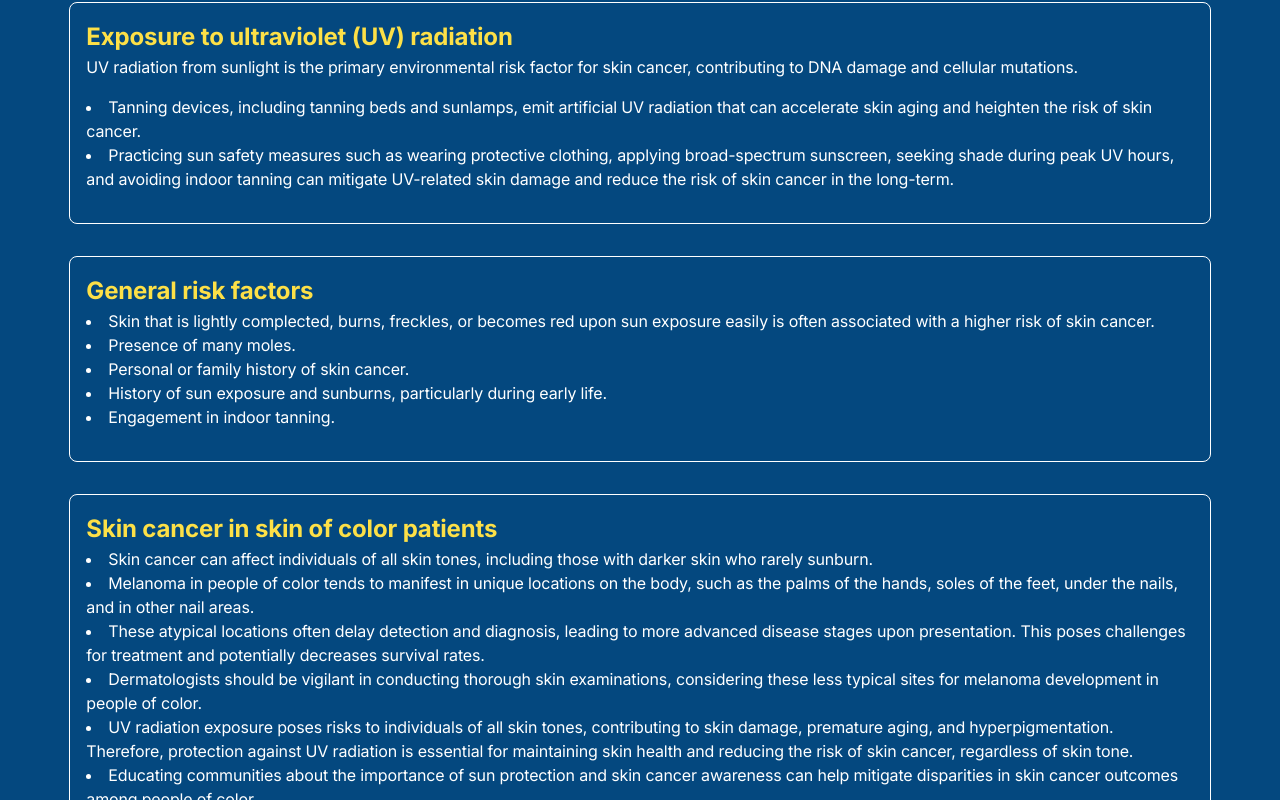
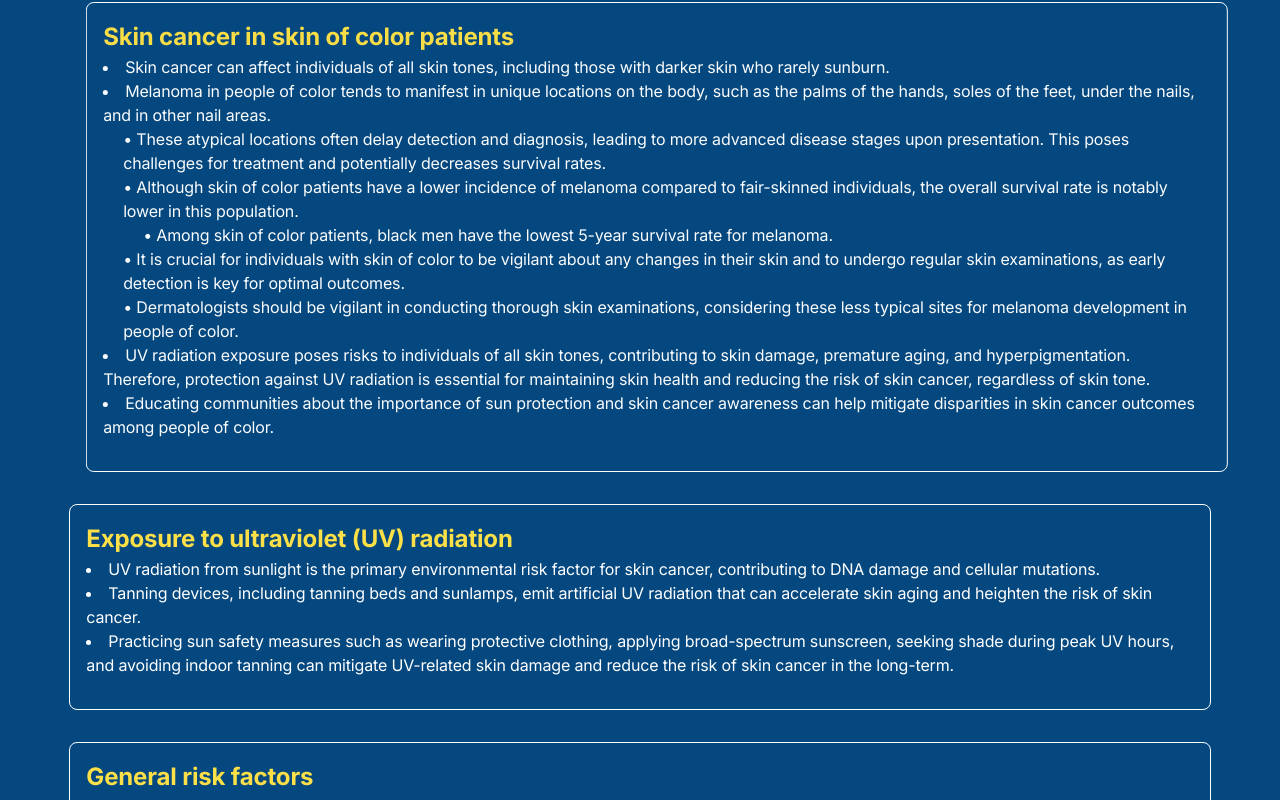
Before and after one commit to ramya72002/umkc, a Next.js app: page / in a window 1280 px wide. Shown: the part 1840-2640 px from the top of the page. Built offline with nearby package versions, Linux system fonts and the light colour scheme.

Commit message:
changes done as per pr

```diff
--- a/components/cancerFacts.tsx
+++ b/components/cancerFacts.tsx
@@ -76,15 +76,35 @@ export default function CancerFacts() {
               <li>When detected early, melanoma has a 5-year survival rate of 99%.</li>
             </ul>
             </div>
-          <div className={`border border-white rounded-lg mb-8 p-4 ${isAnimated.section3 ? 'animate-rightLeft' : ''} section3`}>
+            <div className={`border border-white rounded-lg mb-8 p-4 ${isAnimated.section5 ? 'animate-rightLeft' : ''} section5`}>
+          <h2 className="text-2xl text-yellow-300 font-bold">Skin cancer in skin of color patients</h2>
+            <ul className="list-disc list-inside text-white mb-4">
+              <li>Skin cancer can affect individuals of all skin tones, including those with darker skin who rarely sunburn.</li>
+              <li>Melanoma in people of color tends to manifest in unique locations on the body, such as the palms of the hands, soles of the feet, under the nails, and in other nail areas.</li>
+              <ul style={{ paddingLeft: '20px' }}>
+              <li>&bull;  These atypical locations often delay detection and diagnosis, leading to more advanced disease stages upon presentation. This poses challenges for treatment and potentially decreases survival rates.</li>
+              <li>&bull;  Although skin of color patients have a lower incidence of melanoma compared to fair-skinned individuals, the overall survival rate is notably lower in this population.</li>
+              <ul style={{ paddingLeft: '20px' }}>
+                    <li >&bull; Among skin of color patients, black men have the lowest 5-year survival rate for melanoma.</li>
+              </ul>
+              <li>&bull;  It is crucial for individuals with skin of color to be vigilant about any changes in their skin and to undergo regular skin examinations, as early detection is key for optimal outcomes.</li>
+               <li>&bull;  Dermatologists should be vigilant in conducting thorough skin examinations, considering these less typical sites for melanoma development in people of color.</li>
+               </ul>
+              <li>UV radiation exposure poses risks to individuals of all skin tones, contributing to skin damage, premature aging, and hyperpigmentation. Therefore, protection against UV radiation is essential for maintaining skin health and reducing the risk of skin cancer, regardless of skin tone.</li>
+              <li>Educating communities about the importance of sun protection and skin cancer awareness can help mitigate disparities in skin cancer outcomes among people of color.</li>
+            </ul>
+          </div>
+          <div className={`border border-white rounded-lg mb-8 p-4 ${isAnimated.section3 ? 'animate-slideLeft' : ''} section3`}>
           <h2 className="text-2xl text-yellow-300 font-bold">Exposure to ultraviolet (UV) radiation</h2>
-            <p className="text-white mb-4">UV radiation from sunlight is the primary environmental risk factor for skin cancer, contributing to DNA damage and cellular mutations.</p>
             <ul className="list-disc list-inside text-white mb-4">
+            <li>UV radiation from sunlight is the primary environmental risk factor for skin cancer, contributing to DNA damage and cellular mutations.</li>
+
               <li>Tanning devices, including tanning beds and sunlamps, emit artificial UV radiation that can accelerate skin aging and heighten the risk of skin cancer.</li>
               <li>Practicing sun safety measures such as wearing protective clothing, applying broad-spectrum sunscreen, seeking shade during peak UV hours, and avoiding indoor tanning can mitigate UV-related skin damage and reduce the risk of skin cancer in the long-term.</li>
             </ul>
           </div>
-          <div className={`border border-white rounded-lg mb-8 p-4 ${isAnimated.section4 ? 'animate-slideLeft' : ''} section4`}>
+
+          <div className={`border border-white rounded-lg mb-8 p-4 ${isAnimated.section4 ? 'animate-rightLeft' : ''} section4`}>
           <h2 className="text-2xl text-yellow-300 font-bold">General risk factors</h2>
             <ul className="list-disc list-inside text-white mb-4">
               <li>Skin that is lightly complected, burns, freckles, or becomes red upon sun exposure easily is often associated with a higher risk of skin cancer.</li>
@@ -94,17 +114,7 @@ export default function CancerFacts() {
               <li>Engagement in indoor tanning.</li>
             </ul>
           </div>
-          <div className={`border border-white rounded-lg mb-8 p-4 ${isAnimated.section5 ? 'animate-rightLeft' : ''} section5`}>
-          <h2 className="text-2xl text-yellow-300 font-bold">Skin cancer in skin of color patients</h2>
-            <ul className="list-disc list-inside text-white mb-4">
-              <li>Skin cancer can affect individuals of all skin tones, including those with darker skin who rarely sunburn.</li>
-              <li>Melanoma in people of color tends to manifest in unique locations on the body, such as the palms of the hands, soles of the feet, under the nails, and in other nail areas.</li>
-              <li>These atypical locations often delay detection and diagnosis, leading to more advanced disease stages upon presentation. This poses challenges for treatment and potentially decreases survival rates.</li>
-              <li>Dermatologists should be vigilant in conducting thorough skin examinations, considering these less typical sites for melanoma development in people of color.</li>
-              <li>UV radiation exposure poses risks to individuals of all skin tones, contributing to skin damage, premature aging, and hyperpigmentation. Therefore, protection against UV radiation is essential for maintaining skin health and reducing the risk of skin cancer, regardless of skin tone.</li>
-              <li>Educating communities about the importance of sun protection and skin cancer awareness can help mitigate disparities in skin cancer outcomes among people of color.</li>
-            </ul>
-          </div>
+
         </div>
       </div>
     </section>
```
